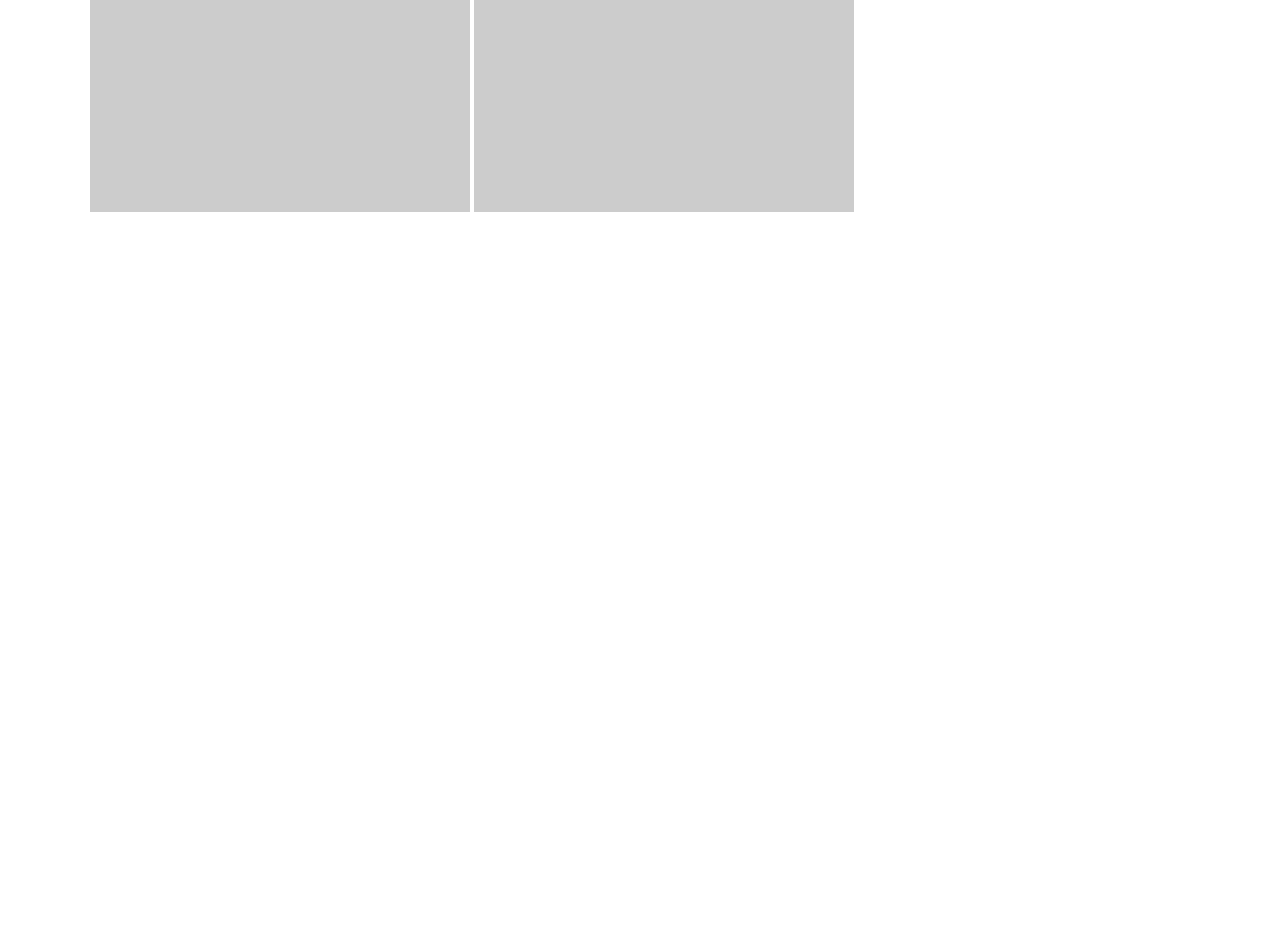
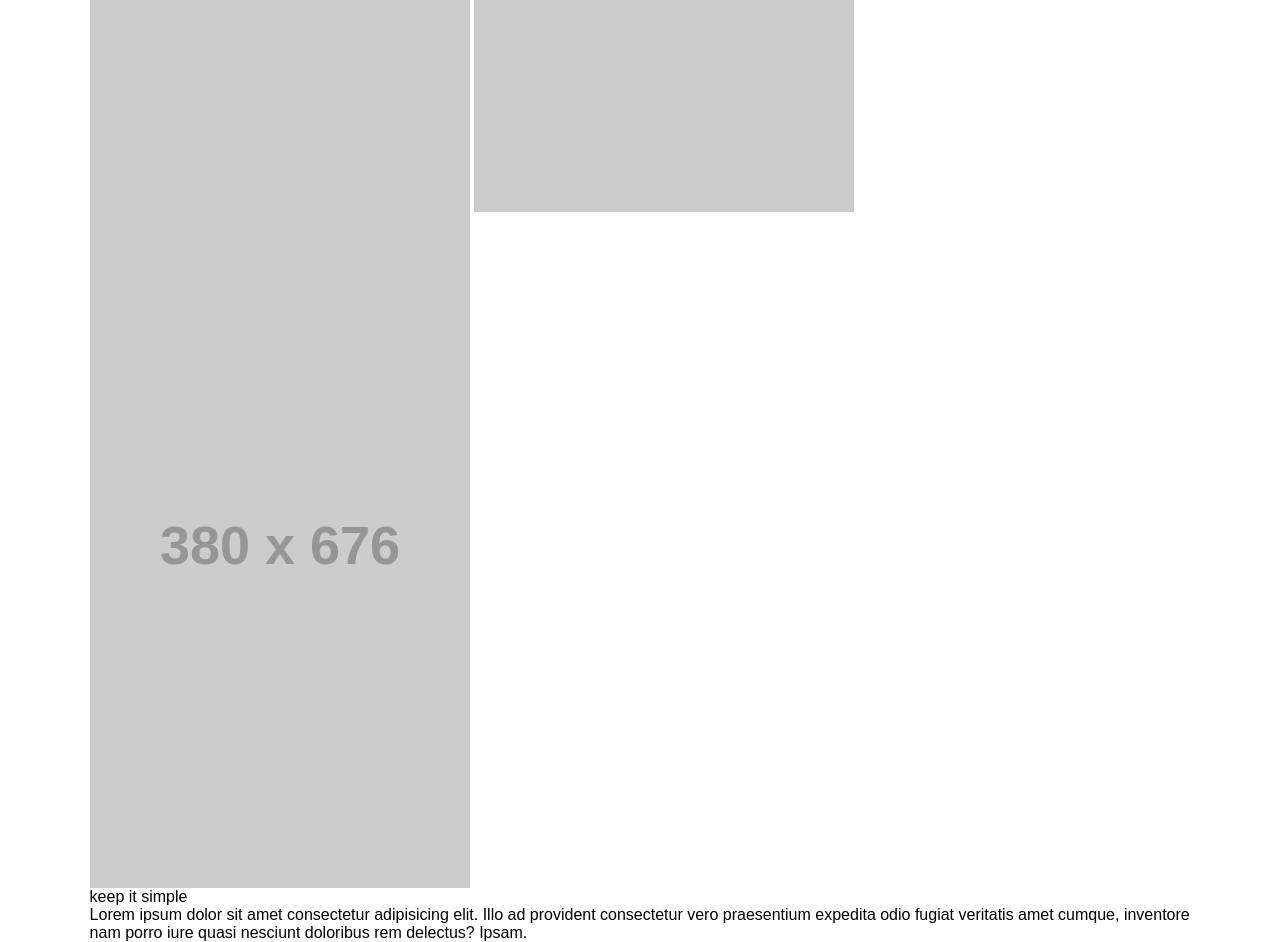
Before and after one commit to lihereshma/landing, a plain HTML site: page index.html in a window 1280 px wide. Shown: the part 500-1442 px from the top of the page. Before the commit the page ends 800 px from the top, so only its background shows below. Drawn offline with Linux system fonts and the light colour scheme; placeholder pictures from the web are drawn by us.

Commit message:
simple section end

```diff
--- a/index.html
+++ b/index.html
@@ -38,12 +38,12 @@
           <a href="#FIXME" title="Download on AppStore">download on app store</a>
         </div>
 
-        <div class="image">
+        <div class="about_image">
           <a href="#FIXME" title="Shop">
-            <img src="https://via.placeholder.com/380x676.png" alt="Shop">
+            <img class="image" src="https://via.placeholder.com/380x676.png" alt="Shop">
           </a>
           <a href="#FIXME" title="My Groups">
-            <img src="https://via.placeholder.com/380x676.png" alt="My Groups">
+            <img class="image" src="https://via.placeholder.com/380x676.png" alt="My Groups">
           </a>
         </div>
 
@@ -57,6 +57,19 @@
       <section class="simple">
         <div class="wrapper">
 
+          <div class="simple_image">
+            <a href="#FIXME" title="My Groups">
+              <img class="image" src="https://via.placeholder.com/380x676.png" alt="My Groups">
+            </a>
+          </div>
+
+          <div class="content">
+            <h2>keep it simple</h2>
+            <p>
+              Lorem ipsum dolor sit amet consectetur adipisicing elit. Illo ad provident consectetur vero praesentium
+              expedita odio fugiat veritatis amet cumque, inventore nam porro iure quasi nesciunt doloribus rem delectus? Ipsam.
+            </p>
+          </div>
         </div>
       </section>
       <!--simple section end-->
```
